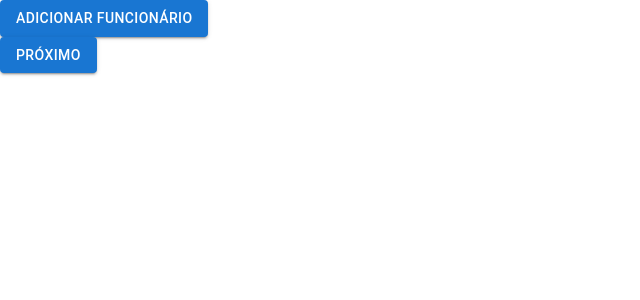
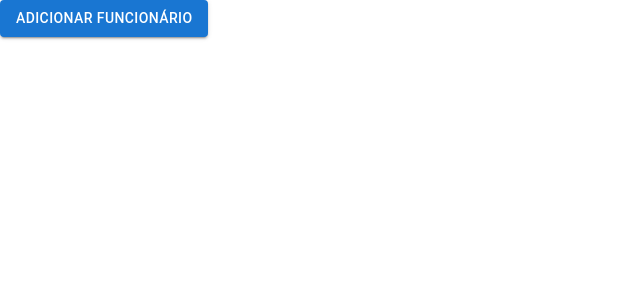
Before and after one commit to Minilodon/lista-atendimento, a React (Vite) app: page / in a window 1280 px wide. Shown: the top 300 px of the page, without its empty margins (0-640 px from the left). Built offline with nearby package versions, Linux system fonts and the light colour scheme.

Commit message:
botão de próximo só aparece se a lista possuir workers

```diff
--- a/src/App.tsx
+++ b/src/App.tsx
@@ -28,7 +28,7 @@ function App() {
           </li>
         )}
       </ol>
-      <Button variant="contained" onClick={putFirstToLastPosition}>Próximo</Button>
+      {workers.length > 0 && <Button variant="contained" onClick={putFirstToLastPosition}>Próximo</Button>}
       {workers.length > 0 && <Button variant="contained" onClick={cleanList}>Limpar lista</Button>}
     </div>
   )
```
